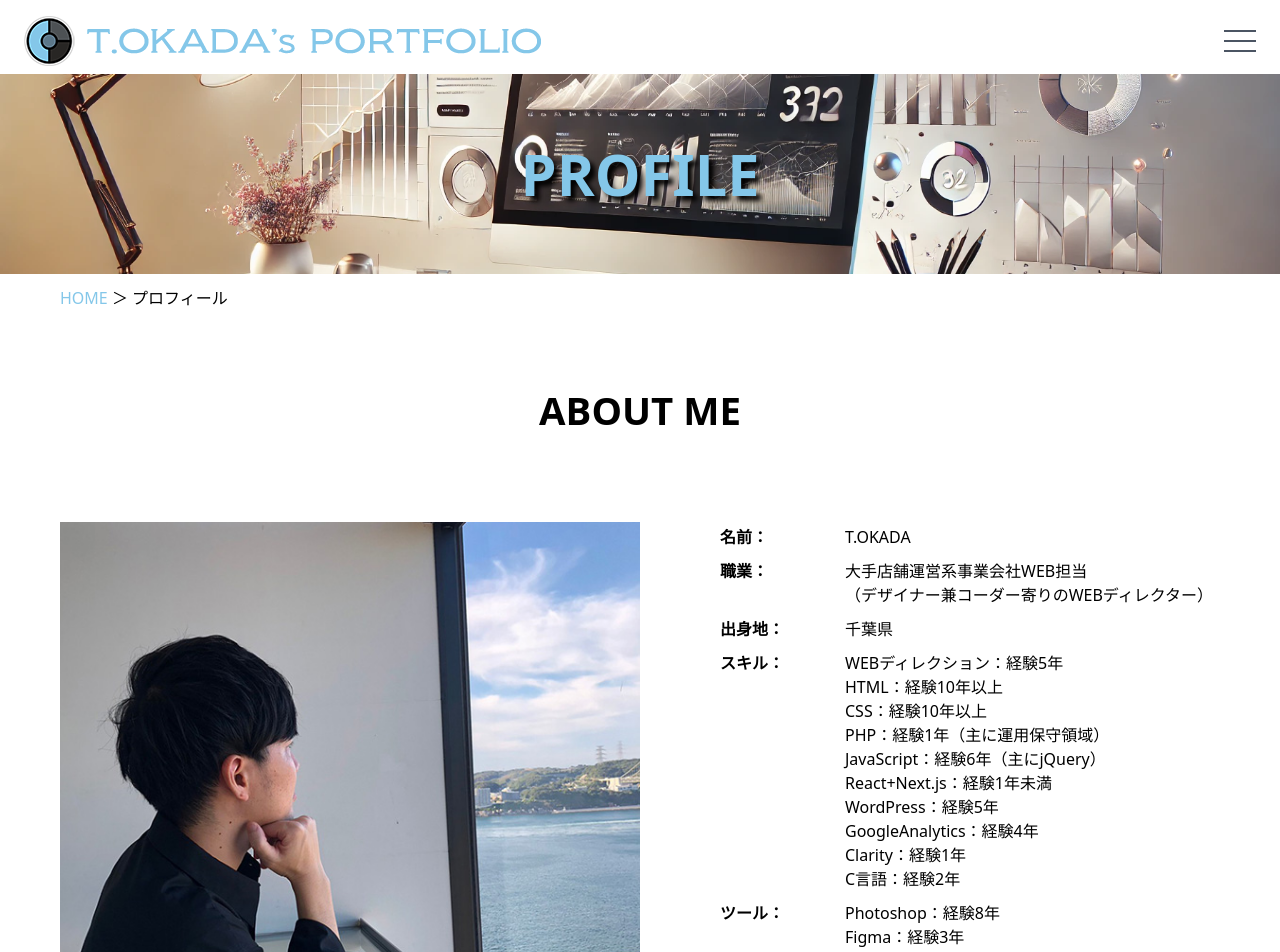
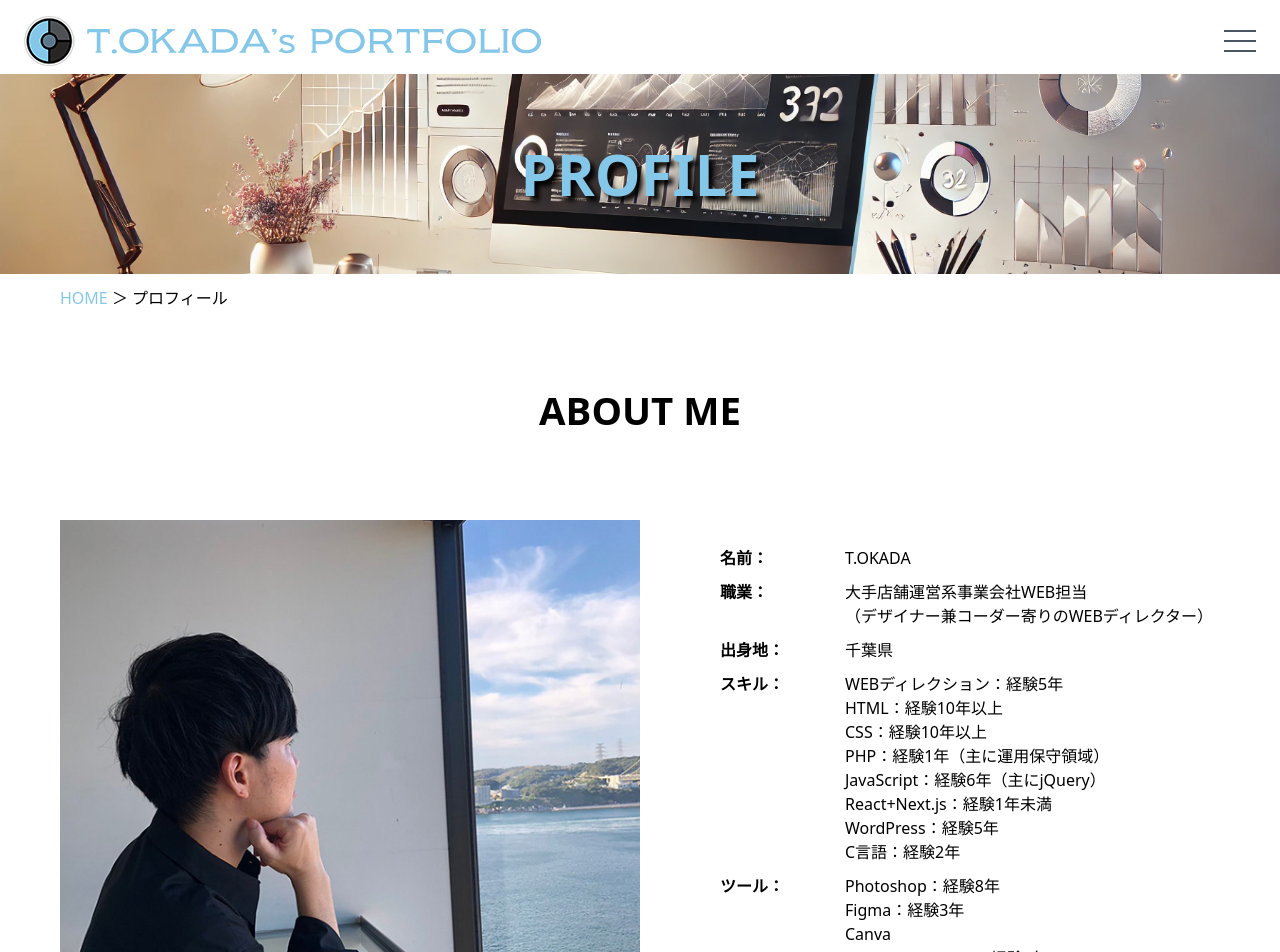
Before and after one commit to LionelOkayan/t-okada-portfolio, a Next.js app: page /profile in a window 1280 px wide. Shown: the top 952 px of the page. Built offline with nearby package versions, Linux system fonts and the light colour scheme.

Commit message:
文言修正

```diff
--- a/app/profile/page.tsx
+++ b/app/profile/page.tsx
@@ -46,10 +46,6 @@ export default function Profile() {
                     React+Next.js：経験1年未満
                     <br />
                     WordPress：経験5年
-                    <br />
-                    GoogleAnalytics：経験4年
-                    <br />
-                    Clarity：経験1年
                     <br />
                     C言語：経験2年
                   </dd>
```
